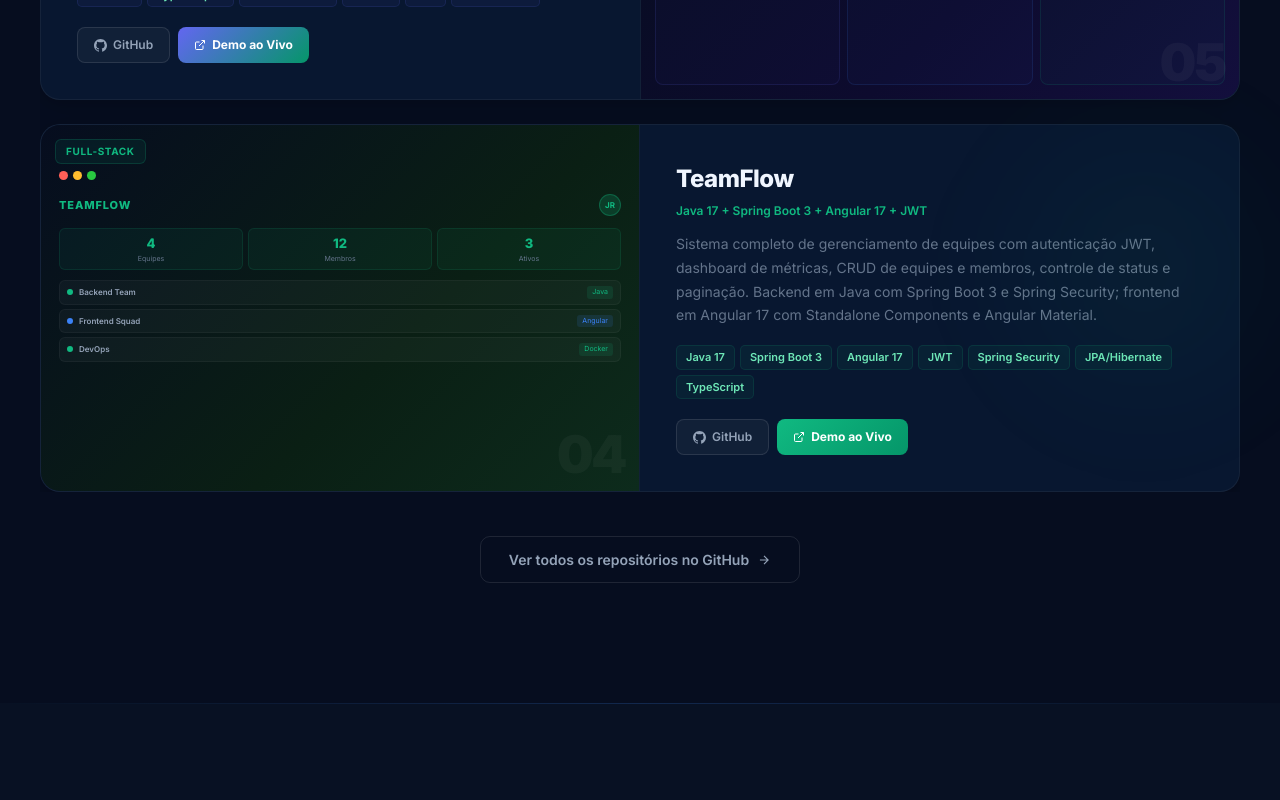
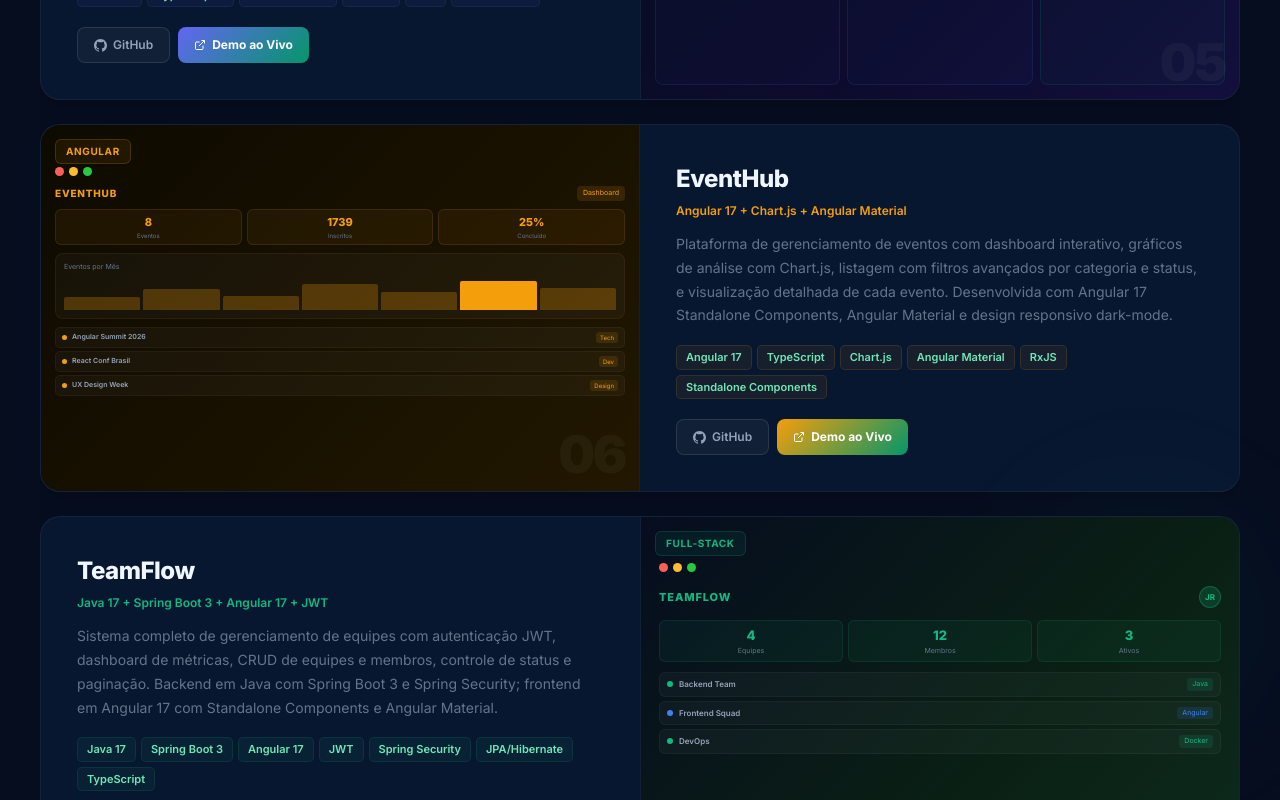
Before and after one commit to jrabeloneto/joao-portifolio, a React (Vite) app: page / in a window 1280 px wide. Shown: the part 5540-6340 px from the top of the page. Built offline with nearby package versions, Linux system fonts and the light colour scheme.

Commit message:
feat: adiciona projeto EventHub (Angular 17 + Chart.js) com link de demo ao vivo

```diff
--- a/src/components/Projects.jsx
+++ b/src/components/Projects.jsx
@@ -53,6 +53,19 @@ const projects = [
     accent: '#6366f1',
     mockContent: 'taskflow_kanban',
     mockBg: 'linear-gradient(135deg, #060d1f 0%, #0d0b2e 60%, #130f3d 100%)',
+  },
+  {
+    id: '06',
+    category: 'Angular',
+    title: 'EventHub',
+    subtitle: 'Angular 17 + Chart.js + Angular Material',
+    desc: 'Plataforma de gerenciamento de eventos com dashboard interativo, gráficos de análise com Chart.js, listagem com filtros avançados por categoria e status, e visualização detalhada de cada evento. Desenvolvida com Angular 17 Standalone Components, Angular Material e design responsivo dark-mode.',
+    techs: ['Angular 17', 'TypeScript', 'Chart.js', 'Angular Material', 'RxJS', 'Standalone Components'],
+    github: 'https://github.com/jrabeloneto/eventhub',
+    demo: 'https://eventhub-delta-flame.vercel.app',
+    accent: '#f59e0b',
+    mockContent: 'eventhub',
+    mockBg: 'linear-gradient(135deg, #0d0a00 0%, #1a1200 60%, #221800 100%)',
   },
   {
     id: '04',
@@ -176,6 +189,48 @@ function ProjectMock({ content, bg, accent }) {
             </div>
           ))}
         </div>
+      </div>
+    )
+  }
+  if (content === 'eventhub') {
+    return (
+      <div style={{ width: '100%', height: '100%', background: bg, padding: '14px', overflow: 'hidden', display: 'flex', flexDirection: 'column' }}>
+        <div style={{ display: 'flex', gap: '5px', marginBottom: '10px', marginTop: '28px' }}>
+          {['#ff5f57', '#febc2e', '#28c840'].map(c => (
+            <div key={c} style={{ width: '9px', height: '9px', borderRadius: '50%', background: c }} />
+          ))}
+        </div>
+        {/* Header */}
+        <div style={{ display: 'flex', justifyContent: 'space-between', alignItems: 'center', marginBottom: '8px' }}>
+          <div style={{ fontSize: '10px', fontWeight: '800', color: accent, letterSpacing: '0.08em' }}>EVENTHUB</div>
+          <span style={{ fontSize: '7px', padding: '2px 6px', background: `${accent}20`, color: accent, borderRadius: '4px' }}>Dashboard</span>
+        </div>
+        {/* Stats */}
+        <div style={{ display: 'flex', gap: '5px', marginBottom: '8px' }}>
+          {[['8', 'Eventos'], ['1739', 'Inscritos'], ['25%', 'Concluído']].map(([n, l]) => (
+            <div key={l} style={{ flex: 1, background: `${accent}10`, border: `1px solid ${accent}20`, borderRadius: '6px', padding: '4px', textAlign: 'center' }}>
+              <div style={{ fontSize: '11px', fontWeight: '800', color: accent }}>{n}</div>
+              <div style={{ fontSize: '6px', color: '#64748b' }}>{l}</div>
+            </div>
+          ))}
+        </div>
+        {/* Chart mock */}
+        <div style={{ background: 'rgba(255,255,255,0.03)', borderRadius: '8px', padding: '8px', marginBottom: '8px', border: `1px solid ${accent}15` }}>
+          <div style={{ fontSize: '7px', color: '#64748b', marginBottom: '6px' }}>Eventos por Mês</div>
+          <div style={{ display: 'flex', alignItems: 'flex-end', gap: '3px', height: '32px' }}>
+            {[40, 65, 45, 80, 55, 90, 70].map((h, i) => (
+              <div key={i} style={{ flex: 1, height: `${h}%`, background: i === 5 ? accent : `${accent}40`, borderRadius: '2px 2px 0 0' }} />
+            ))}
+          </div>
+        </div>
+        {/* Events list */}
+        {[['Angular Summit 2026', 'Tech'], ['React Conf Brasil', 'Dev'], ['UX Design Week', 'Design']].map(([name, cat]) => (
+          <div key={name} style={{ display: 'flex', alignItems: 'center', gap: '5px', padding: '4px 6px', background: 'rgba(255,255,255,0.03)', borderRadius: '5px', marginBottom: '3px', border: '1px solid rgba(255,255,255,0.04)' }}>
+            <div style={{ width: '5px', height: '5px', borderRadius: '50%', background: accent, flexShrink: 0 }} />
+            <div style={{ flex: 1, fontSize: '7px', color: '#94a3b8', fontWeight: '600', overflow: 'hidden', textOverflow: 'ellipsis', whiteSpace: 'nowrap' }}>{name}</div>
+            <span style={{ fontSize: '6px', padding: '1px 4px', background: `${accent}20`, color: accent, borderRadius: '3px' }}>{cat}</span>
+          </div>
+        ))}
       </div>
     )
   }
```
